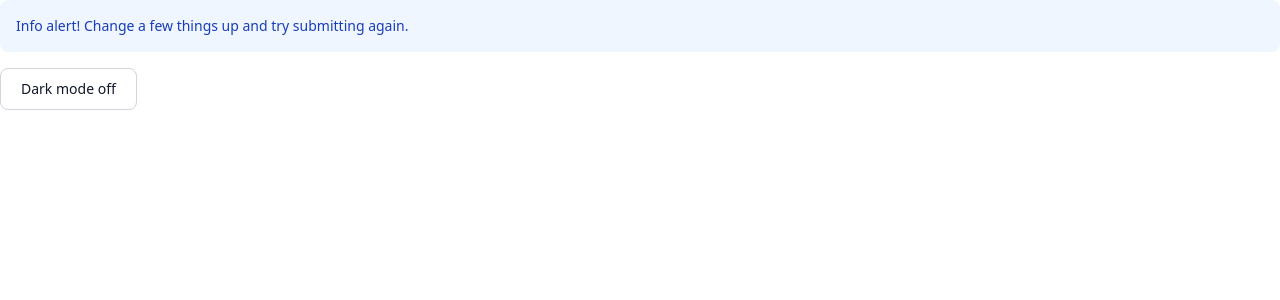
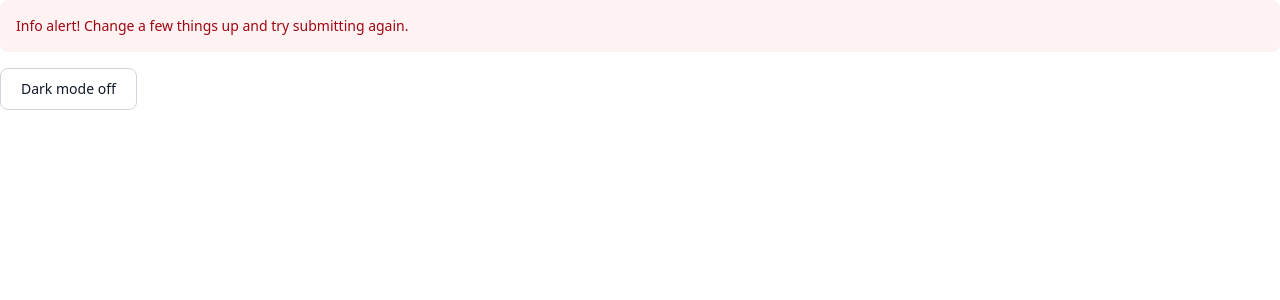
Before and after one commit to manuelhm1993/mh-vue3, a Vue app: page / in a window 1280 px wide. Shown: the top 300 px of the page. Built offline with nearby package versions, Linux system fonts and the light colour scheme.

Commit message:
Uso de lookup table con distintos tipos de alerts

```diff
--- a/src/App.vue
+++ b/src/App.vue
@@ -4,7 +4,7 @@
 </script>
 
 <template>
-    <AlertComponent type="info" />
+    <AlertComponent type="danger" />
     <DarkModeComponent />
 </template>
 
--- a/src/components/AlertComponent.vue
+++ b/src/components/AlertComponent.vue
@@ -16,13 +16,19 @@
      * En vanilla js se debe indicar que el {} no es un literal, es decir colocarlos entre paréntesis, así luciría ({})[];
      */
     const alertColor = {
-        info: 'text-blue-800  bg-blue-50'
-    }[props.type] || 'text-blue-800  bg-blue-50';
+        info:    'text-blue-800 bg-blue-50 dark:bg-gray-800 dark:text-blue-400',
+        danger:  'text-red-800 bg-red-50 dark:bg-gray-800 dark:text-red-400',
+        success: 'text-green-800 bg-green-50 dark:bg-gray-800 dark:text-green-400',
+        warning: 'text-yellow-800 bg-yellow-50 dark:bg-gray-800 dark:text-yellow-400',
+        dark:    'text-gray-800 bg-gray-50 dark:bg-gray-800 dark:text-gray-400'
+    }
+    [props.type]
+    || 'text-blue-800 bg-blue-50 dark:bg-gray-800 dark:text-blue-400';
 </script>
 
 <template>
     <!-- Luego de usar el lookup table se vincula la const alertColor con v-bind:class o :class  -->
-    <div :class="alertColor" class="p-4 mb-4 text-sm rounded-lg dark:bg-gray-800 dark:text-blue-400" role="alert">
+    <div :class="alertColor" class="p-4 mb-4 text-sm rounded-lg" role="alert">
         <span class="font-medium">Info alert!</span> Change a few things up and try submitting again.
     </div>
 </template>
```
